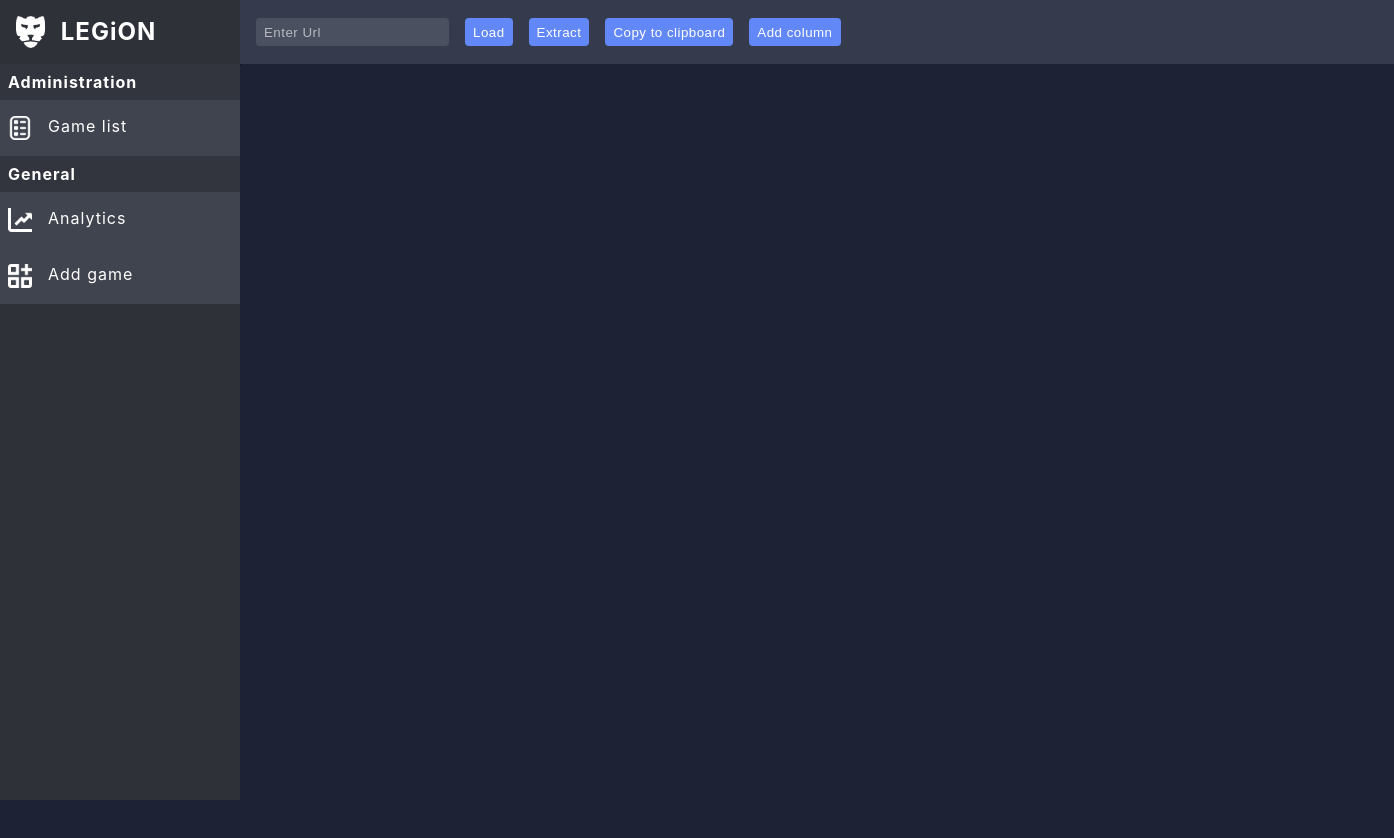
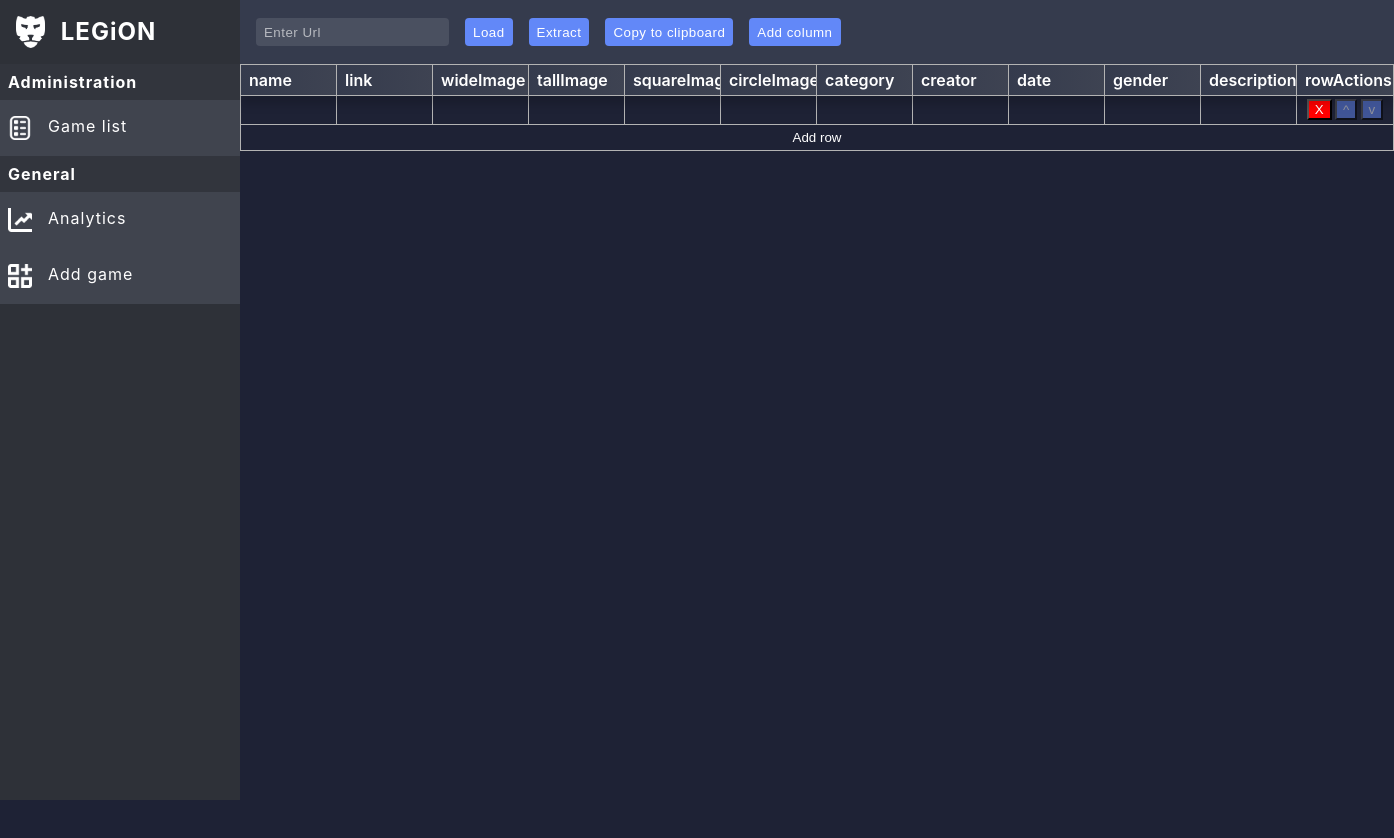
Before and after one commit to epicX67/legion_jsonmdfextract, a React (Create React App) app: page / in a window 1280 px wide. Shown: the top 838 px of the page, 1394 px wide, since content can reach past the window. Built offline with nearby package versions, Linux system fonts and the light colour scheme.

Commit message:
add default set of columns in initial

```diff
--- a/src/App.js
+++ b/src/App.js
@@ -1,6 +1,6 @@
 import "./App.scss";
 import axios from "axios";
-import { useState } from "react";
+import { useState, useEffect } from "react";
 import NewColumn from "./NewColumn";
 import RenameColumn from "./RenameColumn";
 import logo from "./logo.png";
@@ -19,6 +19,24 @@ function App() {
   const [showColumnModal, setShowColumnModal] = useState(false);
   const [showRenameColumnModal, setShowRenameColumnModal] = useState(false);
   const [showNewGameModal, setShowNewGameModal] = useState(false);
+
+  useEffect(() => {
+    setColumns([
+      "name",
+      "link",
+      "wideImage",
+      "tallImage",
+      "squareImage",
+      "circleImage",
+      "category",
+      "creator",
+      "date",
+      "gender",
+      "description",
+    ]);
+
+    addEmptyRow();
+  }, []);
 
   const fetch = (url) => {
     axios
```
